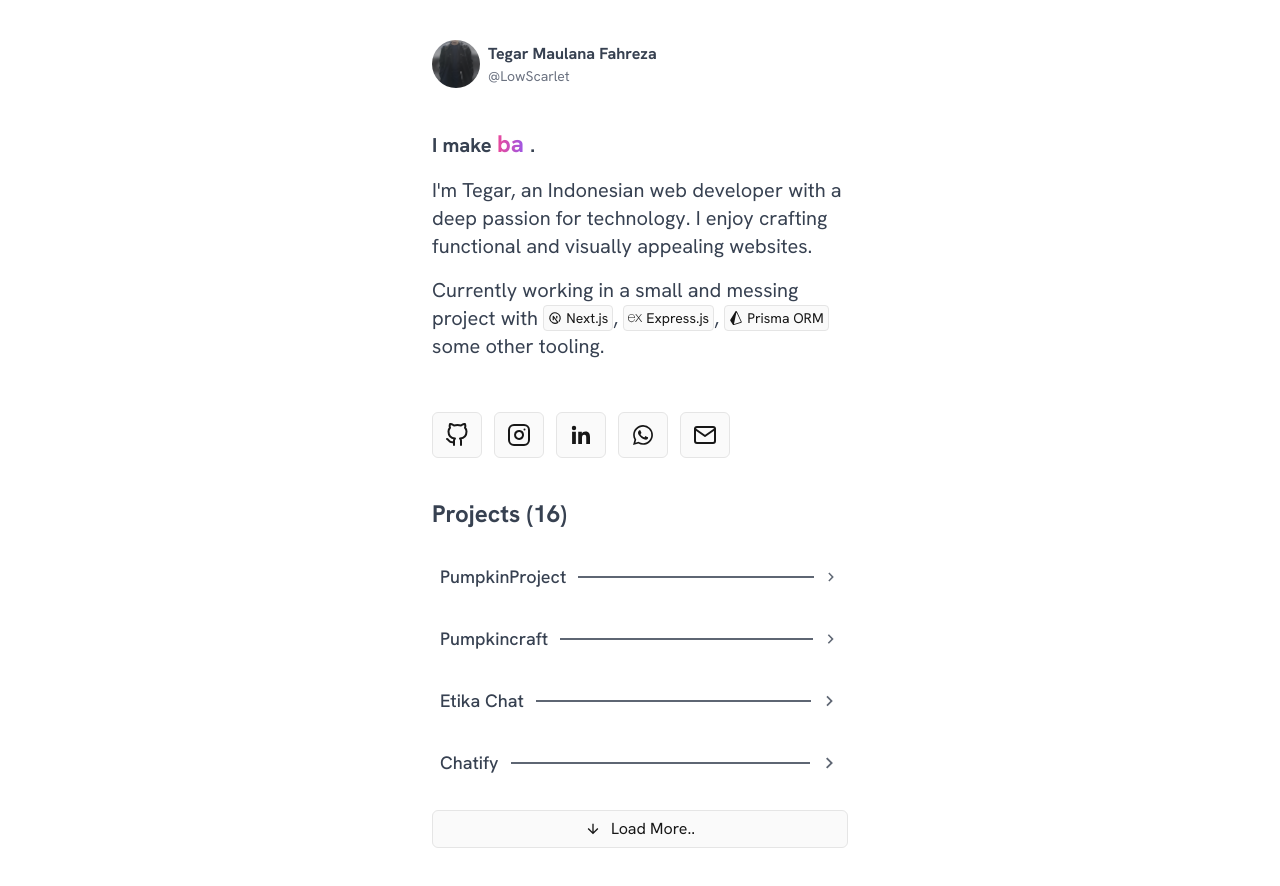
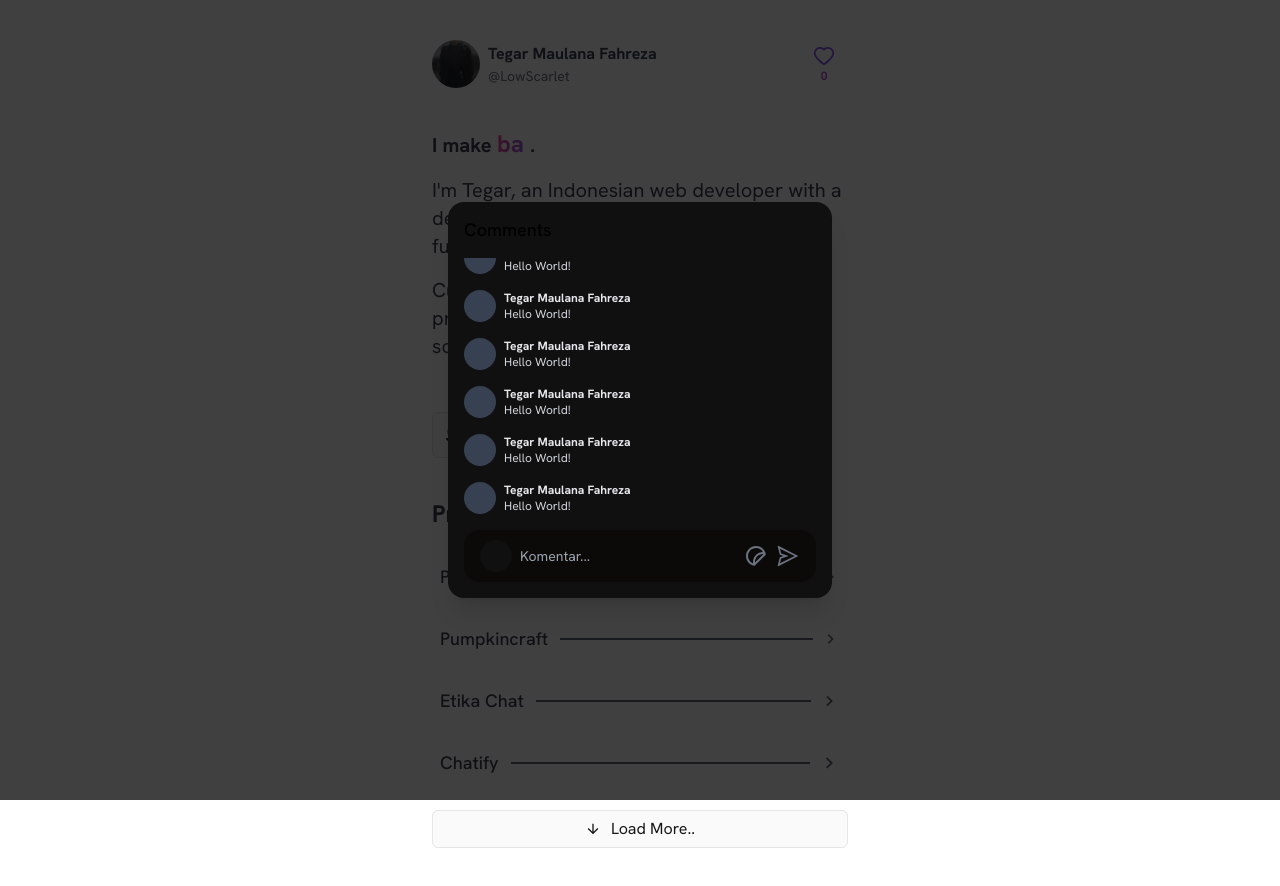
Before and after one commit to LowScarlet/lowscarlet-website-v5, a Next.js app in the folder frontend/: page / in a window 1280 px wide. Built offline with nearby package versions, Linux system fonts and the light colour scheme.

Commit message:
Add Comment Modal

```diff
--- a/frontend/src/app/page.tsx
+++ b/frontend/src/app/page.tsx
@@ -7,12 +7,17 @@ import { TbBrandNextjs } from 'react-icons/tb';
 import { SiExpress, SiPrisma } from 'react-icons/si';
 import { FiGithub, FiInstagram, FiMail } from 'react-icons/fi';
 import { MdOutlineArrowDownward, MdWhatsapp } from 'react-icons/md';
-import { BiLogoLinkedin } from 'react-icons/bi';
+import { BiLogoLinkedin, BiSticker } from 'react-icons/bi';
+import { AiFillHeart, AiOutlineHeart, AiOutlineSend } from 'react-icons/ai';
 import { TypeAnimation } from "react-type-animation";
 import Badge from "./_components/Badge";
 import ProjectDisclosure from "./_components/ProjectsDisclousure";
+import { Fragment, useState } from "react";
+import { Dialog, Transition } from "@headlessui/react";
 
 export default function Home() {
+  const [isOpen, setIsOpen] = useState(true)
+  const [love, setLove] = useState(0)
   const count_projects = 16
   const projects = [
     {
@@ -83,7 +88,7 @@ export default function Home() {
     },
   ]
   return (<>
-    <main className="max-w-md mx-auto px-4">
+    <main className="max-w-md mx-auto px-4 select-none">
       <div className="py-10">
         <div className="flex items-center space-x-2">
           <div className="h-12 w-12 rounded-full overflow-hidden">
@@ -93,6 +98,20 @@ export default function Home() {
             <h1 className="text-base font-bold dark:text-white text-gray-700">Tegar Maulana Fahreza</h1>
             <p className="text-sm dark:text-gray-400 text-gray-500">@LowScarlet</p>
           </div>
+          <button
+            onClick={() => {
+              setIsOpen(true)
+            }}
+            className="transition duration-300 ease-in-out h-12 w-12 rounded-full overflow-hidden flex justify-center items-center group hover:cursor-pointer dark:text-gray-400 bg-clip-text text-transparent bg-gradient-to-r from-pink-500 to-violet-500 dark:hover:text-white hover:brightness-150"
+          >
+            <div>
+              <div className="flex justify-center items-center dark:text-current text-violet-500">
+                <AiOutlineHeart className="text-2xl font-bold group-hover:hidden" />
+                <AiFillHeart className="text-2xl font-bold group-hover:inline hidden" />
+              </div>
+              <h1 className="text-xs font-bold text-center">{love}</h1>
+            </div>
+          </button>
         </div>
       </div>
       <div className="text-xl dark:text-gray-400 text-gray-700">
@@ -154,5 +173,74 @@ export default function Home() {
         </Link>
       </div>
     </main>
+
+
+    <Transition appear show={isOpen} as={Fragment}>
+      <Dialog as="div" className="relative z-10" onClose={() => { setIsOpen(false) }}>
+        <Transition.Child
+          as={Fragment}
+          enter="ease-out duration-300"
+          enterFrom="opacity-0"
+          enterTo="opacity-100"
+          leave="ease-in duration-200"
+          leaveFrom="opacity-100"
+          leaveTo="opacity-0"
+        >
+          <div className="fixed inset-0 bg-black bg-opacity-75" />
+        </Transition.Child>
+
+        <div className="fixed inset-0 overflow-y-auto">
+          <div className="flex min-h-full items-center justify-center p-4 text-center">
+            <Transition.Child
+              as={Fragment}
+              enter="ease-out duration-300"
+              enterFrom="opacity-0 scale-95"
+              enterTo="opacity-100 scale-100"
+              leave="ease-in duration-200"
+              leaveFrom="opacity-100 scale-100"
+              leaveTo="opacity-0 scale-95"
+            >
+              <Dialog.Panel className="w-full max-w-sm transform overflow-hidden rounded-2xl bg-dark-calm p-4 text-sm text-left align-middle shadow-xl transition-all">
+                <Dialog.Title
+                  as="h3"
+                  className="text-lg font-medium leading-6 mb-4"
+                >
+                  Comments
+                </Dialog.Title>
+                <div className="flex flex-col-reverse h-64 max-h-72 overflow-y-scroll">
+                  {
+                    [1, 2, 3, 4, 5,6,7,8,9].map((item, index) => (
+                      <div key={index} className="mt-4">
+                        <div className="flex items-center gap-2 text-gray-500">
+                          <div className="h-8 w-8 rounded-full bg-gray-700"></div>
+                          <div className="grow text-xs text-gray-200">
+                            <h1 className="font-bold">Tegar Maulana Fahreza</h1>
+                            <p className="text-gray-300">Hello World!</p>
+                          </div>
+                        </div>
+                      </div>
+                    ))
+                  }
+                </div>
+                <div className="mt-4 flex justify-center items-center gap-2 bg-stone-950 rounded-2xl py-2 px-4 text-gray-500">
+                  <div className="h-8 w-8 rounded-full bg-dark-calm"></div>
+                  <div className="grow">
+                    <input type="text" className="w-full bg-transparent py-2 focus:outline-none" placeholder="Komentar..." />
+                  </div>
+                  <div className="flex gap-2">
+                    <button>
+                      <BiSticker className='text-2xl' />
+                    </button>
+                    <button>
+                      <AiOutlineSend className='text-2xl' />
+                    </button>
+                  </div>
+                </div>
+              </Dialog.Panel>
+            </Transition.Child>
+          </div>
+        </div>
+      </Dialog>
+    </Transition>
   </>)
 }
```
